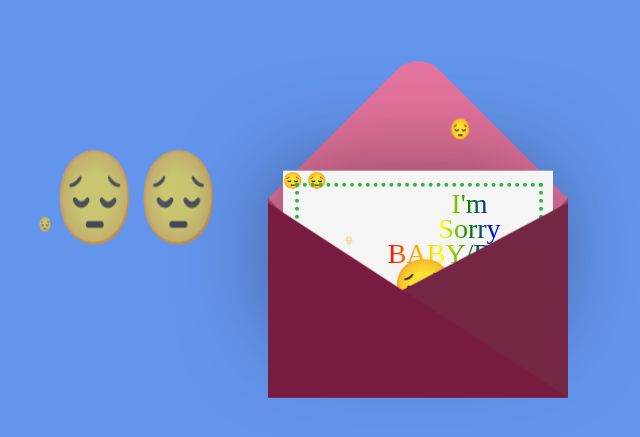
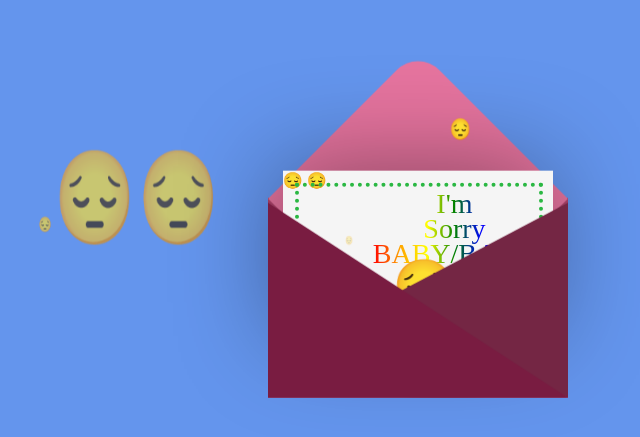
Before and after one commit to KARMA04370/sorry, a plain HTML site: page index.html in a window 1280 px wide. Shown: the part 107-544 px from the top of the page, without its empty margins (361-1001 px from the left). Drawn offline with Linux system fonts and the light colour scheme.

Commit message:
style.css

```diff
--- a/style.css
+++ b/style.css
@@ -84,7 +84,7 @@ body{
       justify-content: center;
       line-height: 25px;
       top: 20px;
-      left: 105px;
+      left: 90px;
       background: linear-gradient(to left, black, indigo, blue, green, yellow, orange, red);
       -webkit-background-clip: text;
       -webkit-text-fill-color: transparent;
```
